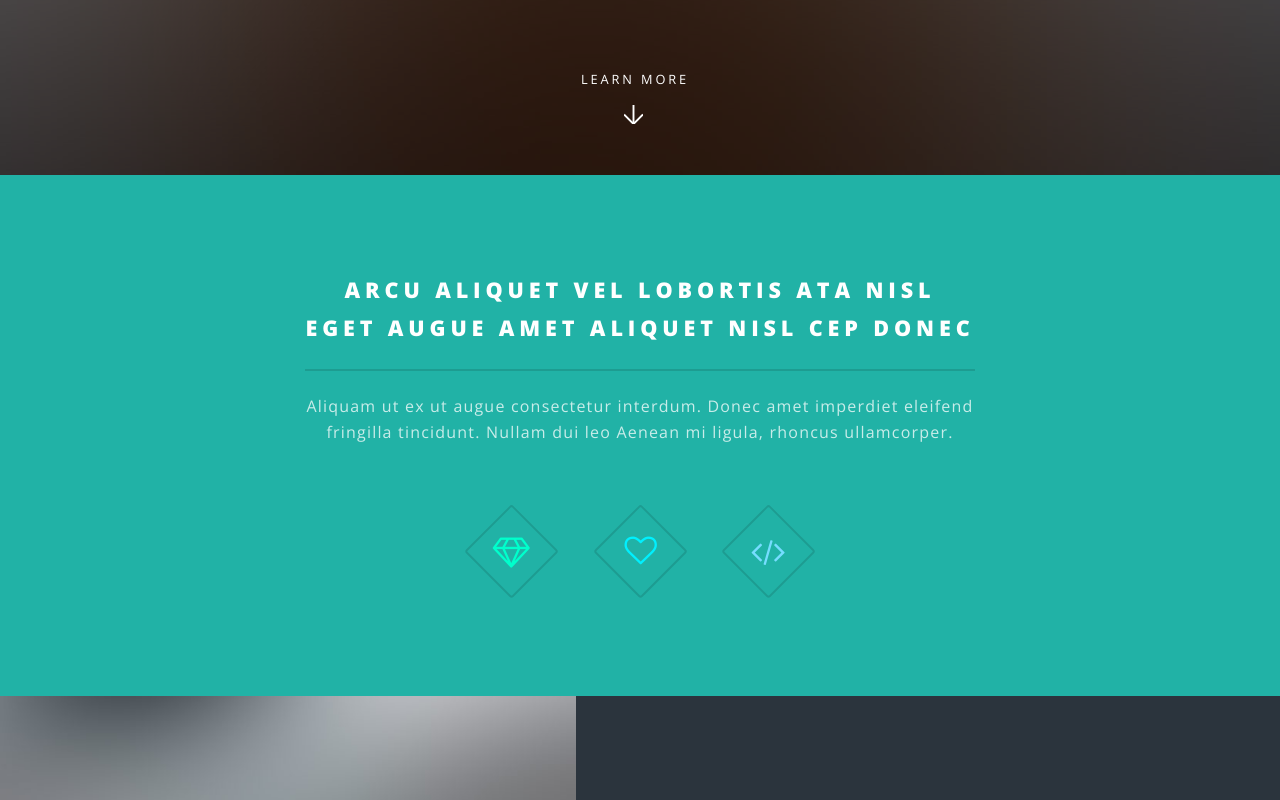
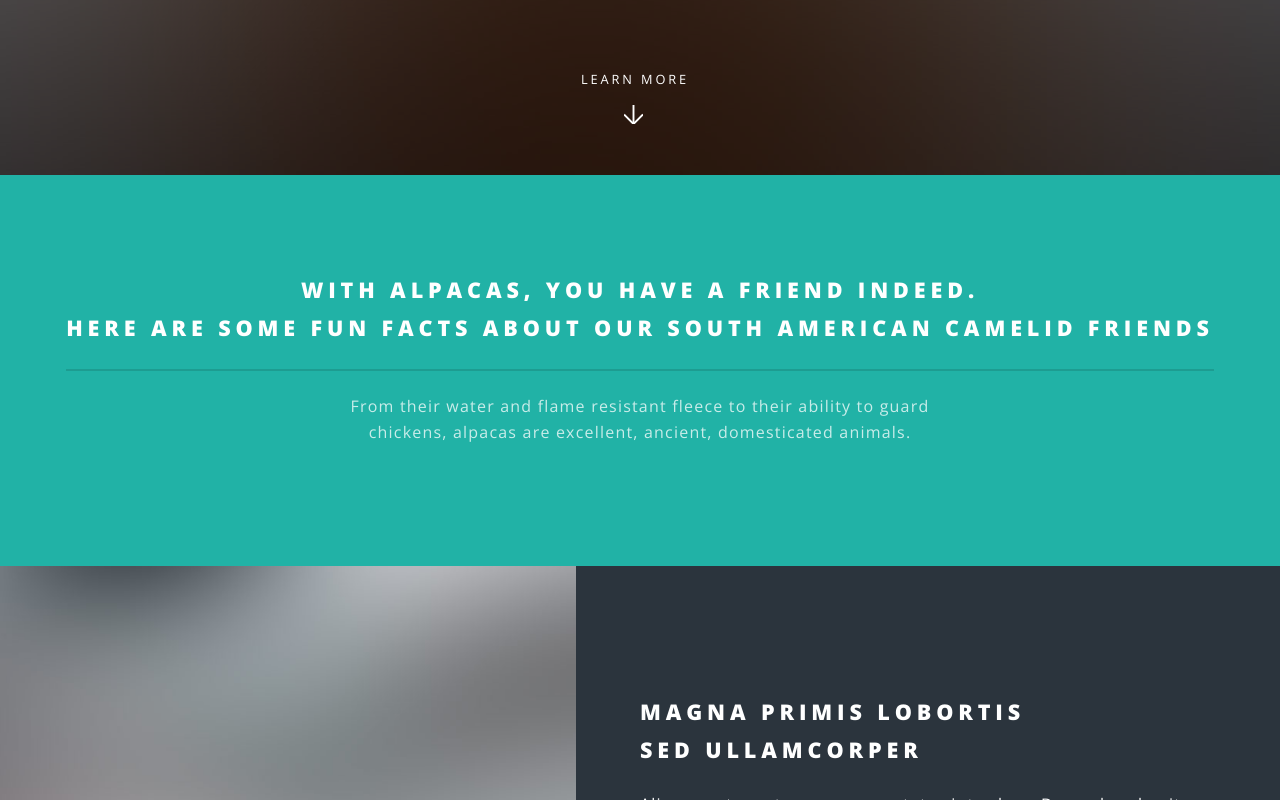
Before and after one commit to tlatk/Specral-Alpacas, a plain HTML site: page spectral/index.html in a window 1280 px wide. Shown: the part 625-1425 px from the top of the page. Drawn offline with nearby package versions, Linux system fonts and the light colour scheme.

Commit message:
changed section one

```diff
--- a/spectral/index.html
+++ b/spectral/index.html
@@ -60,16 +60,14 @@
 					<section id="one" class="wrapper style1 special">
 						<div class="inner">
 							<header class="major">
-								<h2>Arcu aliquet vel lobortis ata nisl<br />
-								eget augue amet aliquet nisl cep donec</h2>
-								<p>Aliquam ut ex ut augue consectetur interdum. Donec amet imperdiet eleifend<br />
-								fringilla tincidunt. Nullam dui leo Aenean mi ligula, rhoncus ullamcorper.</p>
+								<h2>With Alpacas, you have a friend indeed.<br /> Here are some fun facts about our South American Camelid friends</h2>
+								<p>From their water and flame resistant fleece to their ability to guard <br /> chickens, alpacas are excellent, ancient, domesticated animals.</p>
 							</header>
-							<ul class="icons major">
+							<!-- <ul class="icons major">
 								<li><span class="icon fa-diamond major style1"><span class="label">Lorem</span></span></li>
 								<li><span class="icon fa-heart-o major style2"><span class="label">Ipsum</span></span></li>
 								<li><span class="icon fa-code major style3"><span class="label">Dolor</span></span></li>
-							</ul>
+							</ul> -->
 						</div>
 					</section>
 
```
